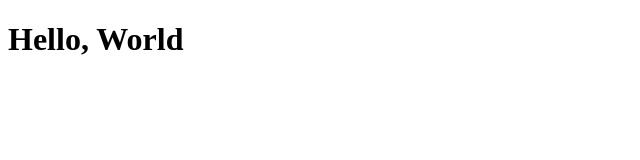
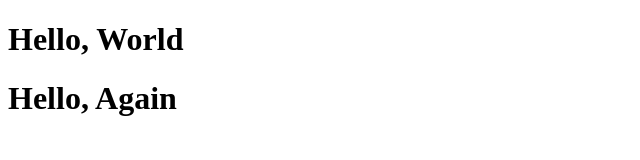
Before and after one commit to DrakeRamore/DrakeRamore, a plain HTML site: page index.html in a window 1280 px wide. Shown: the whole page, without its empty margins (0-640 px from the left). Drawn offline with Linux system fonts and the light colour scheme.

Commit message:
new version

```diff
--- a/index.html
+++ b/index.html
@@ -8,5 +8,6 @@
 </head>
 <body>
     <h1>Hello, World</h1>
+    <h1>Hello, Again</h1>
 </body>
 </html>
```
